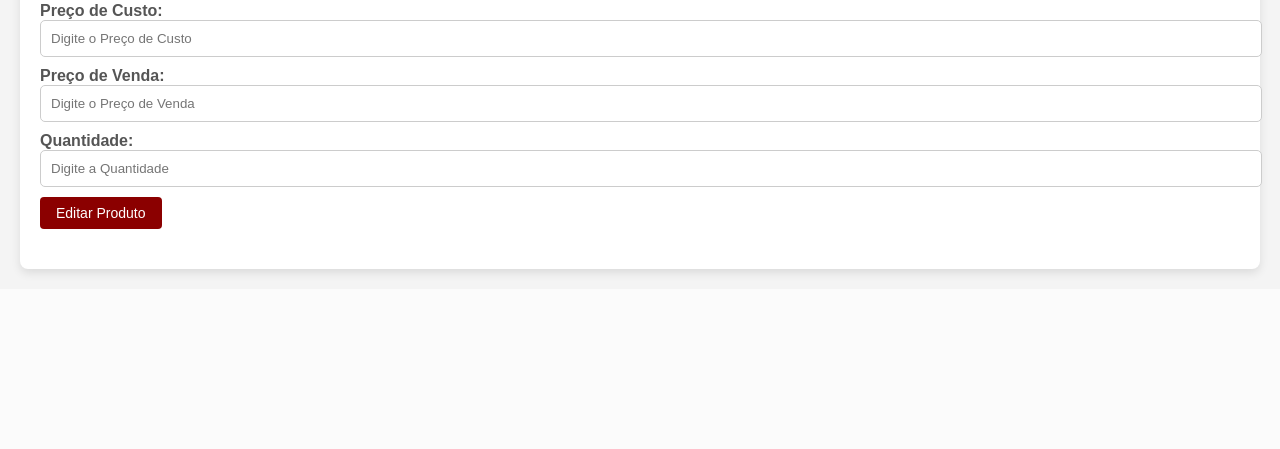
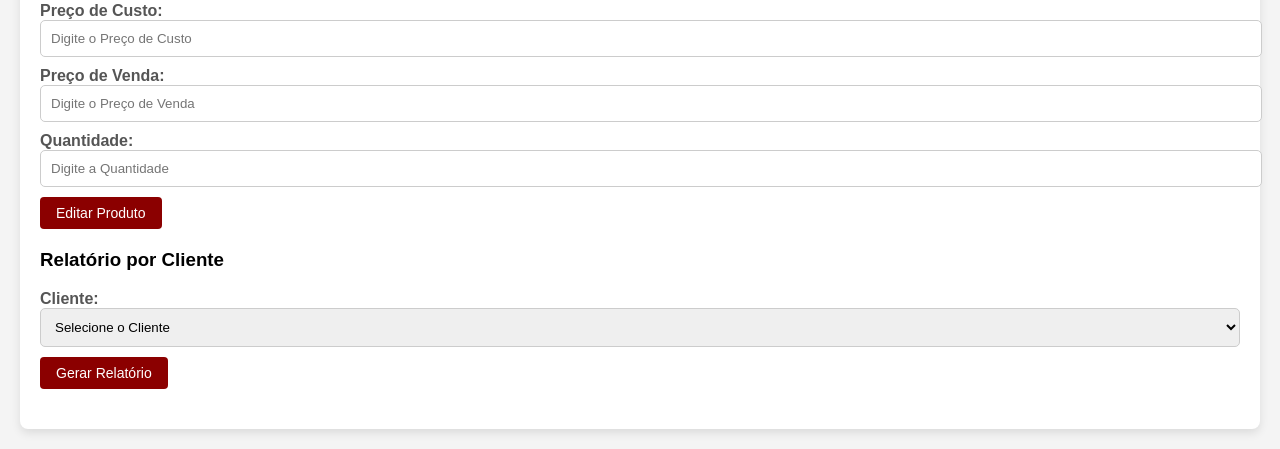
Before and after one commit to RafaelBG7/sistemadeadega, a Flask app: page /index in a window 1280 px wide. Shown: the part 4080-4529 px from the top of the page. Before the commit the page ends 4356 px from the top, so only its background shows below. Run offline with Flask 3, Linux system fonts and the light colour scheme; data comes from the database, SQL or seed files in the repository.

Commit message:
Adicionado Relatorio Cliente

```diff
--- a/controllers/vendas_controller.py
+++ b/controllers/vendas_controller.py
@@ -241,3 +241,30 @@
         return relatorio
     except Exception as e:
         return {'error': str(e)}
+
+def relatorio_por_cliente(cliente_id):
+    try:
+        vendas = Venda.query.filter_by(cliente_id=cliente_id).all()
+        total_vendas = sum(v.total_venda for v in vendas)
+        lucro_total = sum(v.lucro for v in vendas)
+
+        relatorio = [
+            {
+                'id': v.id,
+                'produto': v.produto.produto,
+                'quantidade': v.quantidade,
+                'data': v.data.strftime('%d/%m/%Y %H:%M'),
+                'total_venda': v.total_venda,
+                'lucro': v.lucro,
+                'forma_pagamento': v.forma_pagamento
+            }
+            for v in vendas
+        ]
+
+        return {
+            'total_vendas': total_vendas,
+            'lucro_total': lucro_total,
+            'vendas': relatorio
+        }
+    except Exception as e:
+        return {'error': str(e)}
--- a/static/script.js
+++ b/static/script.js
@@ -606,4 +606,59 @@
 
     // Inicializar listagem de clientes
     listarClientes();
+
+    // Preencher o select de clientes para relatório
+    function preencherClientesRelatorio() {
+        fetch('/clientes/listar')
+            .then(response => response.json())
+            .then(clientes => {
+                const select = document.getElementById('cliente-relatorio-id');
+                select.innerHTML = '<option value="">Selecione o Cliente</option>';
+                clientes.forEach(cliente => {
+                    const option = document.createElement('option');
+                    option.value = cliente.id;
+                    option.textContent = `${cliente.nome} (${cliente.cpf})`;
+                    select.appendChild(option);
+                });
+            });
+    }
+    preencherClientesRelatorio();
+
+    // Gerar relatório por cliente
+    document.getElementById('gerar-relatorio-cliente').addEventListener('click', function () {
+        const clienteId = document.getElementById('cliente-relatorio-id').value;
+        if (!clienteId) {
+            alert('Selecione um cliente!');
+            return;
+        }
+        fetch(`/relatorios/cliente?cliente_id=${clienteId}`)
+            .then(response => response.json())
+            .then(data => {
+                const resultado = document.getElementById('resultado-cliente');
+                if (data.error) {
+                    resultado.innerHTML = `<p>Erro: ${data.error}</p>`;
+                    return;
+                }
+                resultado.innerHTML = `
+                    <p>Total de Vendas: R$ ${data.total_vendas.toFixed(2)}</p>
+                    <p>Lucro Total: R$ ${data.lucro_total.toFixed(2)}</p>
+                    <h4>Vendas:</h4>
+                    <ul>
+                        ${data.vendas.map(venda => `
+                            <li>
+                                Produto: ${venda.produto} |
+                                Quantidade: ${venda.quantidade} |
+                                Data: ${venda.data} |
+                                Total: R$${venda.total_venda.toFixed(2)} |
+                                Lucro: R$${venda.lucro.toFixed(2)} |
+                                Pagamento: ${venda.forma_pagamento}
+                            </li>
+                        `).join('')}
+                    </ul>
+                `;
+            })
+            .catch(error => {
+                document.getElementById('resultado-cliente').innerHTML = `<p>Erro ao gerar relatório: ${error}</p>`;
+            });
+    });
 });
--- a/templates/index.html
+++ b/templates/index.html
@@ -180,6 +180,17 @@
             <input type="number" id="edit-product-quantity" placeholder="Digite a Quantidade" />
             <button id="edit-product-button">Editar Produto</button>
         </div>
+
+        <!-- Relatório por Cliente -->
+        <div class="relatorio-cliente">
+          <h3>Relatório por Cliente</h3>
+          <label for="cliente-relatorio-id">Cliente:</label>
+          <select id="cliente-relatorio-id">
+            <option value="">Selecione o Cliente</option>
+          </select>
+          <button id="gerar-relatorio-cliente">Gerar Relatório</button>
+          <div id="resultado-cliente"></div>
+        </div>
       </div>
 </body>
 </html>
```
Also changed, not shown: routes/relatorios.py (+7 -1 lines).
